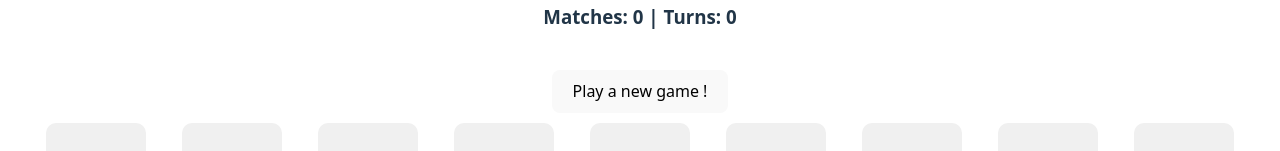
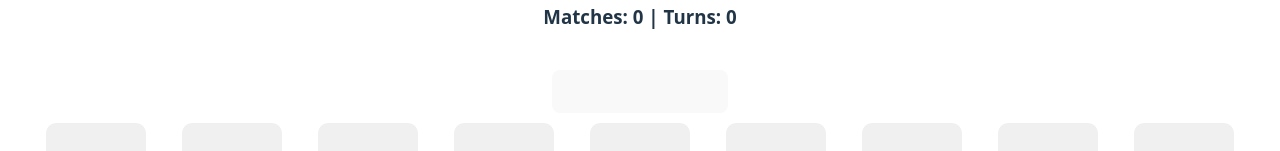
Before and after one commit to StrawberryBeds/games, a React (Vite) app: page / in a window 1280 px wide. Shown: the part 160-311 px from the top of the page. Built offline with nearby package versions, Linux system fonts and the light colour scheme.

Commit message:
Changes au couleur du boutton

```diff
--- a/src/index.css
+++ b/src/index.css
@@ -42,12 +42,13 @@ button {
   font-size: 1em;
   font-weight: 500;
   font-family: inherit;
+  color: #f9f9f9;
   background-color: #1baf27;
   cursor: pointer;
   transition: border-color 0.25s;
 }
 button:hover {
-  border-color: #646cff;
+  border-color: #f9f9f9;
 }
 button:focus,
 button:focus-visible {
@@ -63,7 +64,7 @@ button:focus-visible {
     color: #747bff;
   }
   button {
-    background-color: #f9f9f9;
+    background-color: #1baf27;
   }
 }
 
```
